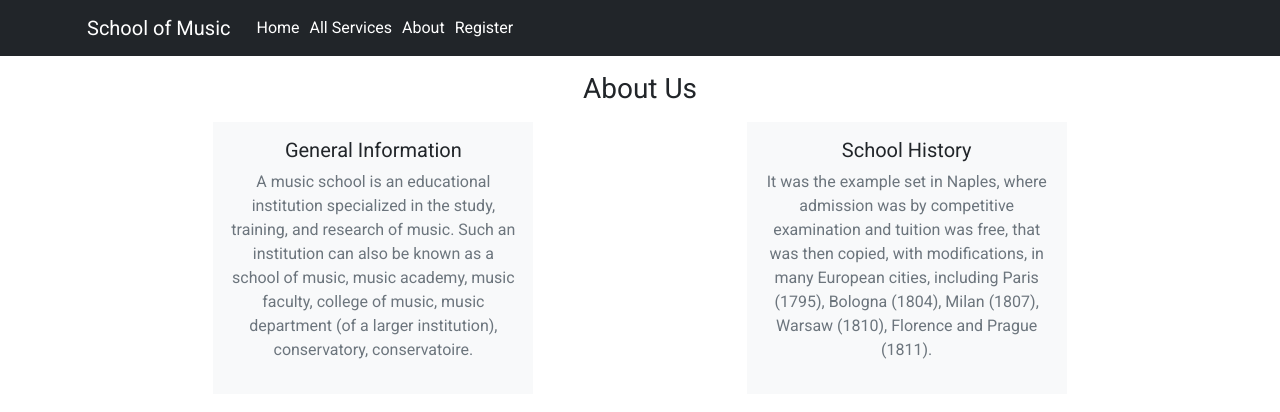
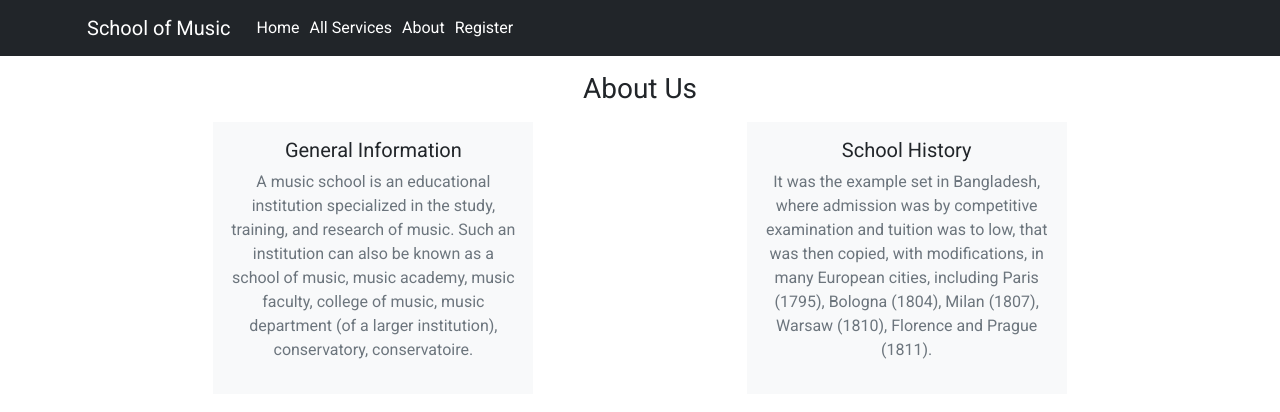
Before and after one commit to shishir1809019/school-of-music, a React (Create React App) app: page /about in a window 1280 px wide. Shown: the top 412 px of the page. Built offline with nearby package versions, Linux system fonts and the light colour scheme.

Commit message:
change fakedata

```diff
--- a/src/components/About/About.js
+++ b/src/components/About/About.js
@@ -19,11 +19,11 @@ const About = () => {
         <div className="w-25 p-3 bg-light">
           <h5>School History</h5>
           <p className="text-muted rounded">
-            It was the example set in Naples, where admission was by competitive
-            examination and tuition was free, that was then copied, with
-            modifications, in many European cities, including Paris (1795),
-            Bologna (1804), Milan (1807), Warsaw (1810), Florence and Prague
-            (1811).
+            It was the example set in Bangladesh, where admission was by
+            competitive examination and tuition was to low, that was then
+            copied, with modifications, in many European cities, including Paris
+            (1795), Bologna (1804), Milan (1807), Warsaw (1810), Florence and
+            Prague (1811).
           </p>
         </div>
       </div>
```
